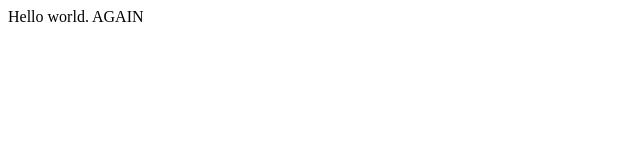
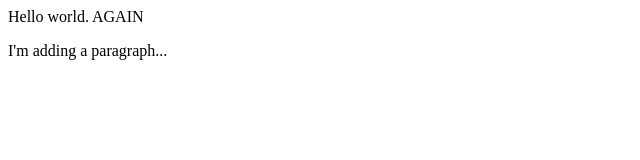
Before and after one commit to SinkerNL/lecture0, a plain HTML site: page hello.html in a window 1280 px wide. Shown: the whole page, without its empty margins (0-640 px from the left). Drawn offline with Linux system fonts and the light colour scheme.

Commit message:
Added a paragraph

```diff
--- a/hello.html
+++ b/hello.html
@@ -6,5 +6,6 @@
 
     <body>
         Hello world. AGAIN
+        <p>I'm adding a paragraph...</p>
     </body>
 </html>
```
